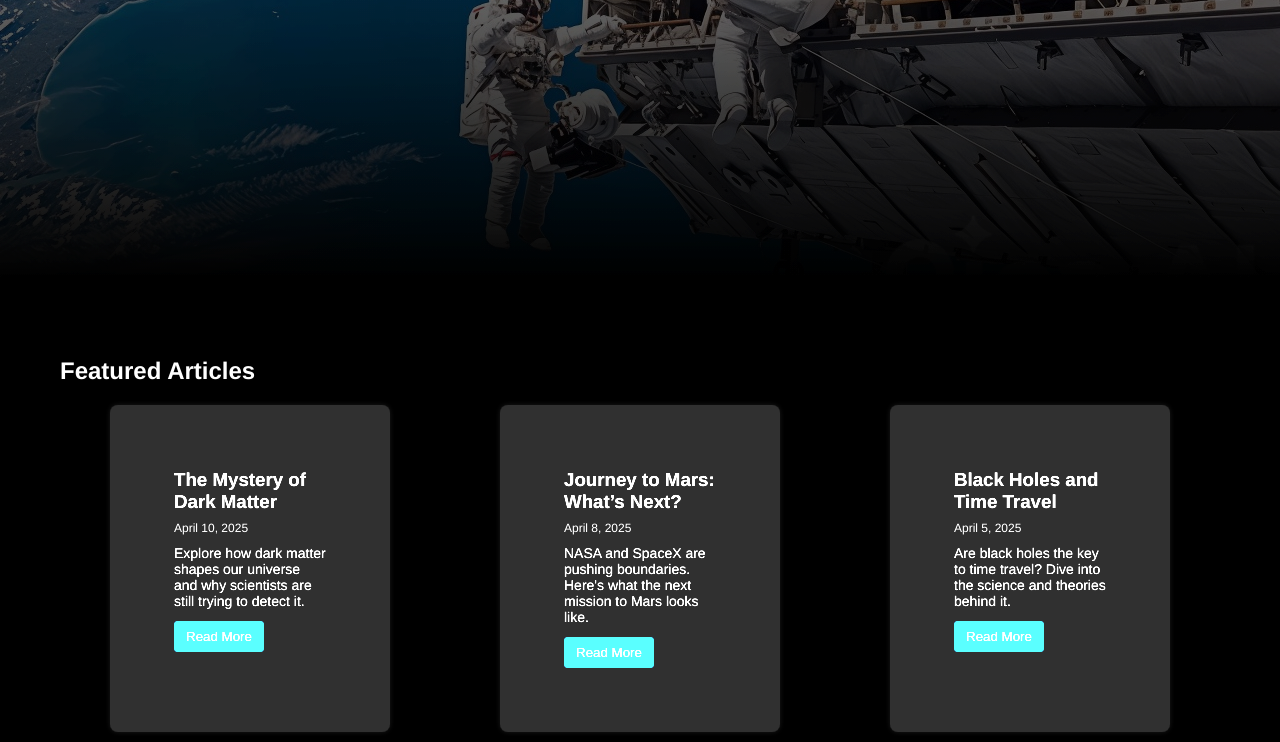
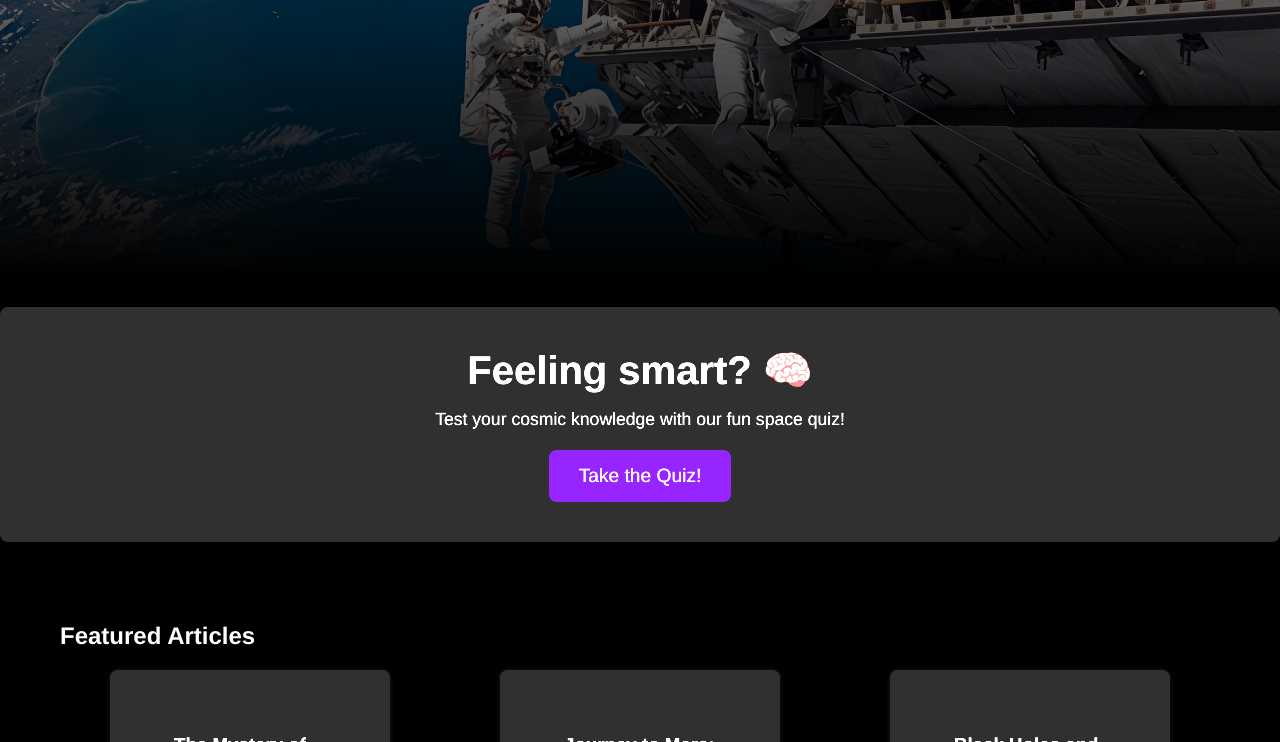
Before and after one commit to regenpalkar28/GalacticGazette, a plain HTML site: page index.html in a window 1280 px wide. Shown: the part 523-1265 px from the top of the page. Drawn offline with Linux system fonts and the light colour scheme.

Commit message:
Linked quiz to index.html, added favicon

```diff
--- a/galaxy2.css
+++ b/galaxy2.css
@@ -281,7 +281,7 @@ nav a:hover {
 
 .explore-hero {
   height: 95vh;
-  background: url(images\pillars_of_creation.jpg) no-repeat center center/cover;
+  background: url(images/pillars_of_creation.jpg) no-repeat center center/cover;
   display: flex;
   align-items: center;
   justify-content: center;
--- a/index.html
+++ b/index.html
@@ -4,6 +4,7 @@
   <meta charset="UTF-8" />
   <meta name="viewport" content="width=device-width, initial-scale=1.0" />
   <title>Galactic Gazette</title>
+  <link rel="icon" type="image/x-icon" href="images/saturn logo.png">
   <link rel="stylesheet" href="style.css" />
 </head>
 <body>
@@ -38,6 +39,11 @@
       <a href="galaxy.html" class="explore-btn">Explore</a>
     </div>
   </section>
+  <section class="quiz-promotion">
+    <h2>Feeling smart? 🧠</h2>
+    <p>Test your cosmic knowledge with our fun space quiz!</p>
+    <a href="quiz.html" class="quiz-button">Take the Quiz!</a>
+  </section>
   <main>
   <h2>Featured Articles</h2>
   <div class="card-container">
@@ -60,6 +66,8 @@
       <button>Read More</button>
     </div>
   </div>
+
+
 </main>
 
 <!-- Modal -->
--- a/style.css
+++ b/style.css
@@ -301,3 +301,37 @@
   .close-btn:hover {
     color: white;
   }
+
+  .quiz-promotion {
+    background-color: #1e1e1e; /* A dark background to stand out */
+    color: #fff;
+    padding: 40px;
+    text-align: center;
+    margin-top: 30px; /* Add some space above */
+    border-radius: 8px;
+  }
+
+  .quiz-promotion h2 {
+    font-size: 2.5em;
+    margin-bottom: 15px;
+  }
+
+  .quiz-promotion p {
+    font-size: 1.1em;
+    margin-bottom: 20px;
+  }
+
+  .quiz-button {
+    display: inline-block;
+    padding: 15px 30px;
+    background-color: #5e17eb; /* Use your theme color */
+    color: white;
+    text-decoration: none;
+    border-radius: 8px;
+    font-size: 1.2em;
+    transition: background-color 0.3s ease;
+  }
+
+  .quiz-button:hover {
+    background-color: #7a3ff0; /* Hover effect */
+  }
```
Also changed, not shown: images/saturn logo.png (added).
